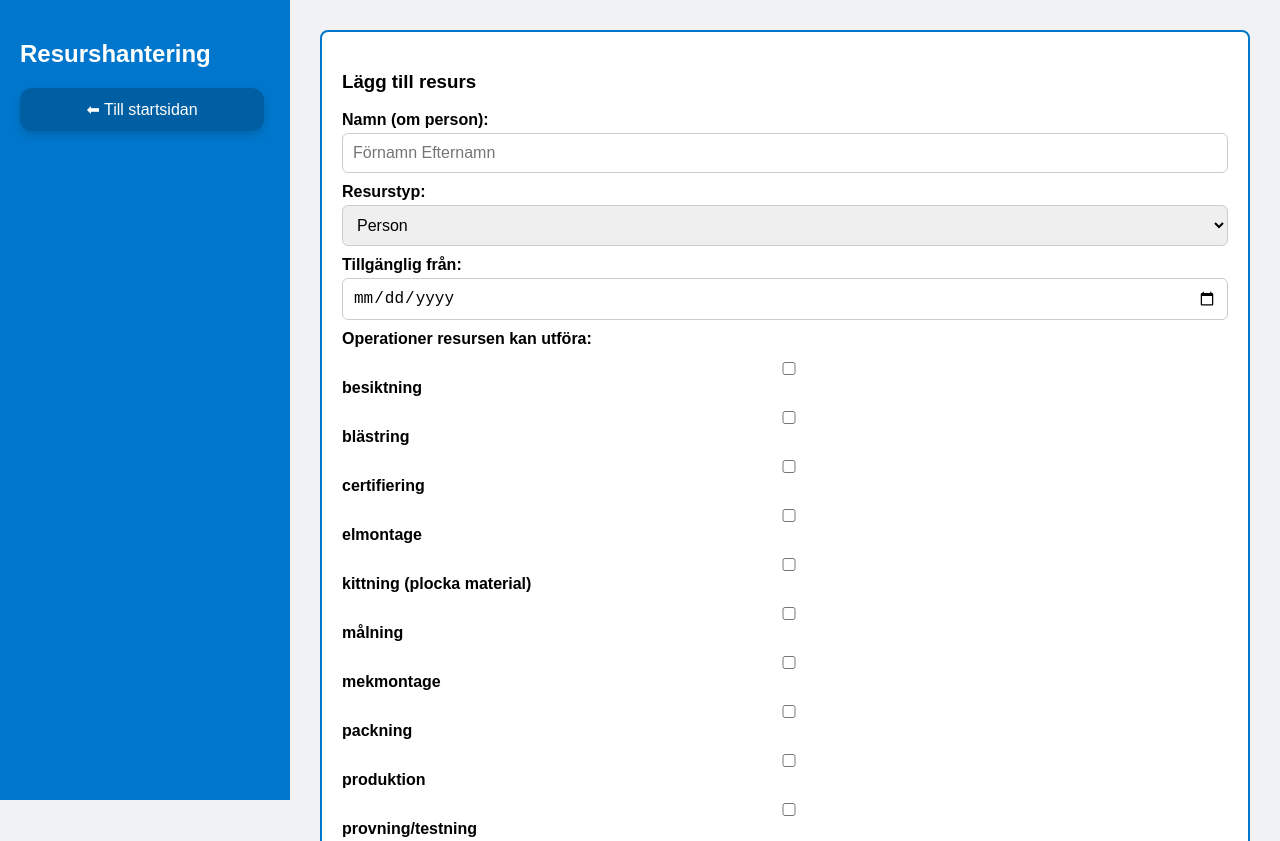
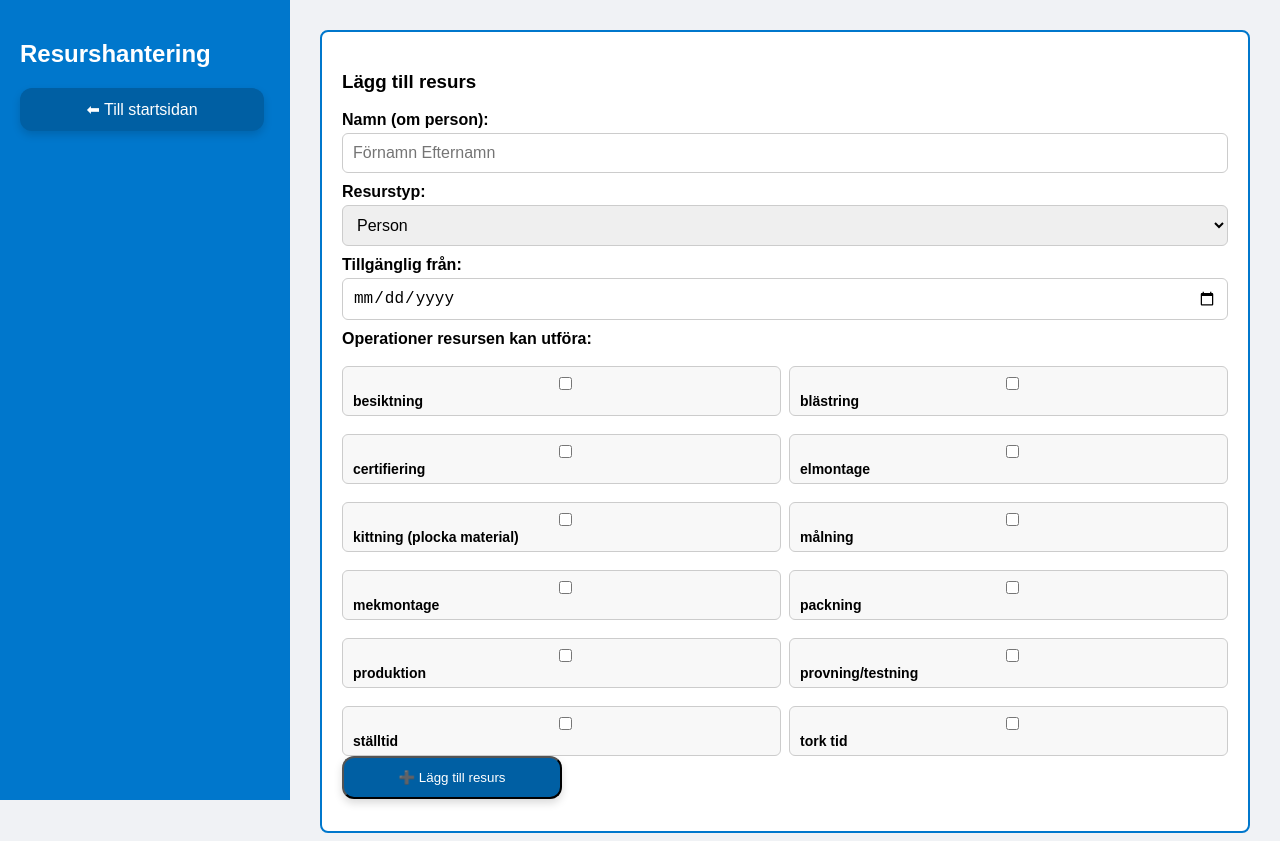
Before and after one commit to jeanettelandgren-ux/Planeringsverktyg, a plain HTML site: page resurser.html in a window 1280 px wide. Shown: the top 841 px of the page. Drawn offline with Linux system fonts and the light colour scheme.

Commit message:
Update style.css

```diff
--- a/style.css
+++ b/style.css
@@ -75,3 +75,20 @@ select {
   border: 1px solid #ccc;
   box-sizing: border-box;
 }
+#operationCheckboxes {
+  display: grid;
+  grid-template-columns: repeat(2, 1fr); /* två kolumner */
+  gap: 8px;
+  margin-top: 8px;
+}
+
+#operationCheckboxes label {
+  display: flex;
+  align-items: center;
+  gap: 6px;
+  font-size: 14px;
+  background-color: #f8f8f8;
+  padding: 6px 10px;
+  border-radius: 6px;
+  border: 1px solid #ccc;
+}
```
